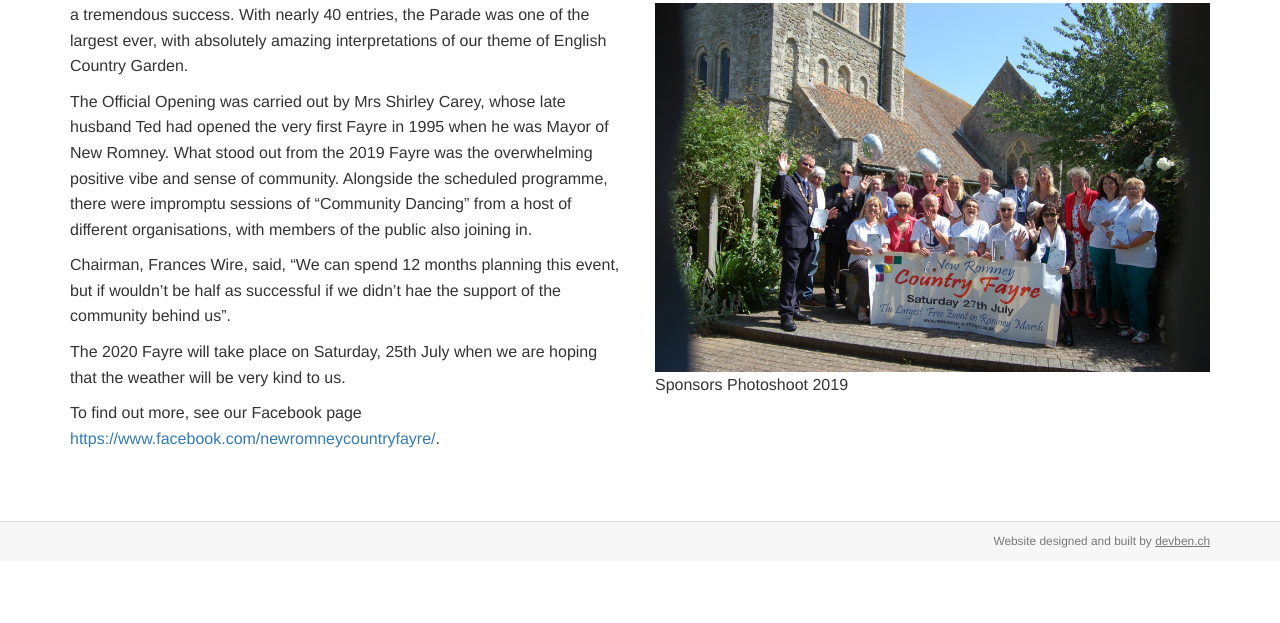
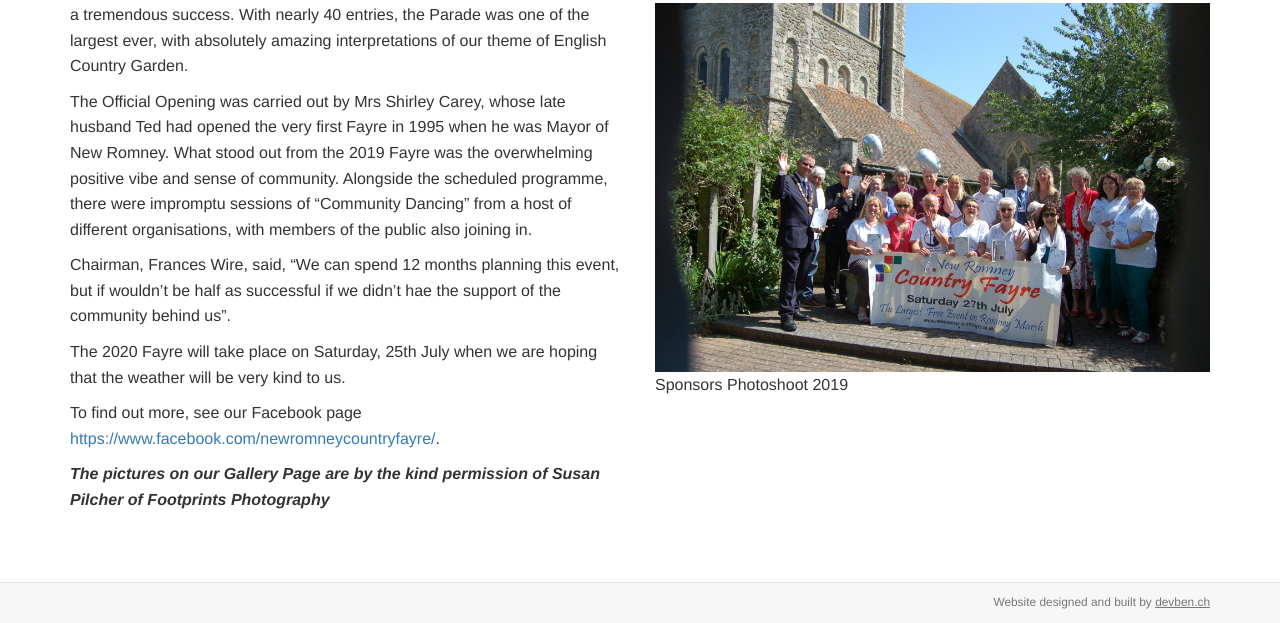
Before and after one commit to jodiedoubleday/newromney, a Jekyll site: the page built from index.md, in a window 1280 px wide. Shown: the part 650-1273 px from the top of the page. Built offline with Jekyll 4.4.1, drawn with Linux system fonts in a browser that asks for light colours; a script that is not in the unit is left out; before the commit the page ends 1211 px from its top, so only the background shows below that.

Commit message:
Update Pages “index”

```diff
--- a/index.md
+++ b/index.md
@@ -20,3 +20,5 @@ Chairman, Frances Wire, said, "We can spend 12 months planning this event, but i
 The 2020 Fayre will take place on Saturday, 25th July when we are hoping that the weather will be very kind to us.
 
   To find out more, see our Facebook page <https://www.facebook.com/newromneycountryfayre/>.
+
+**_The pictures on our Gallery Page are by the kind permission of Susan Pilcher of Footprints Photography_**
```
